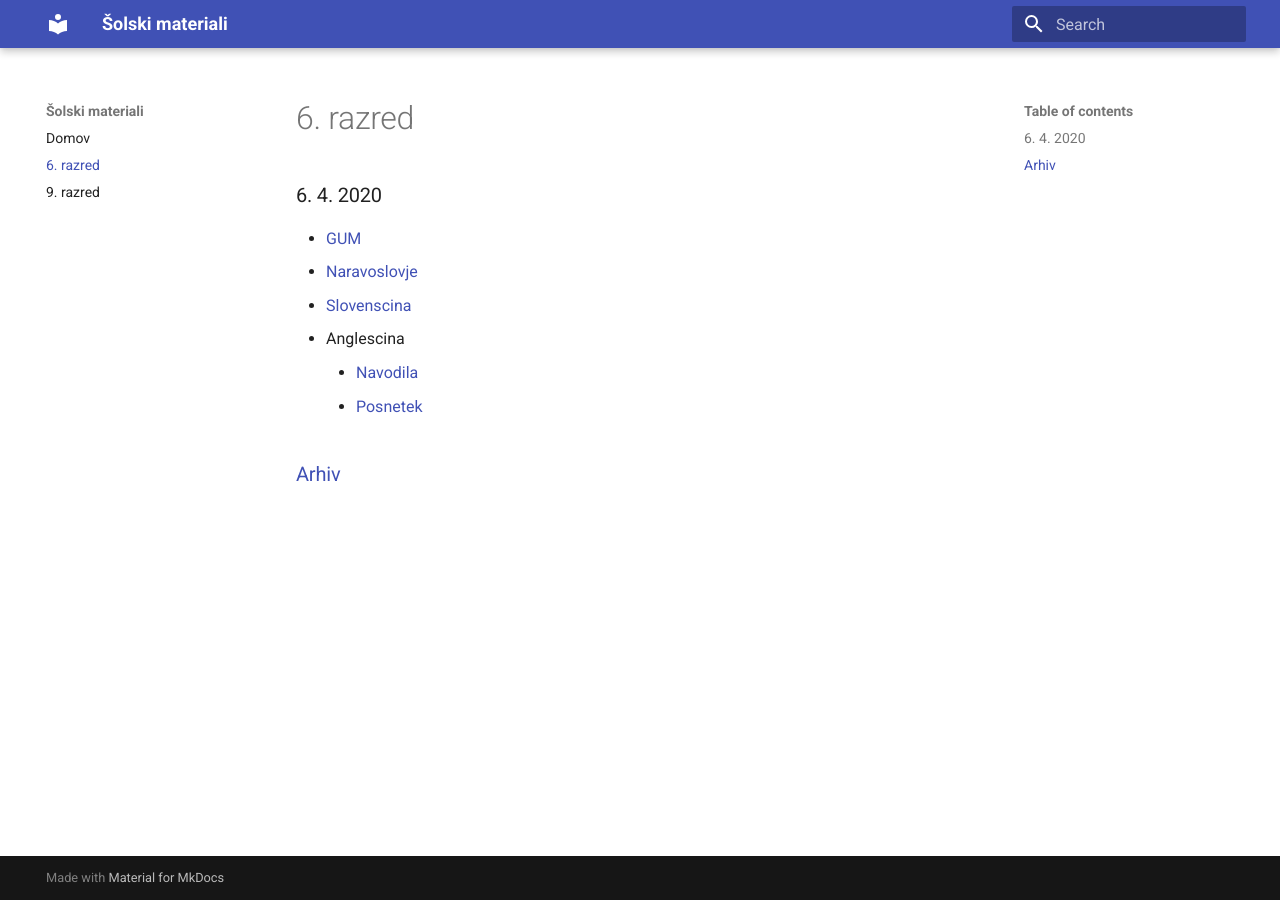
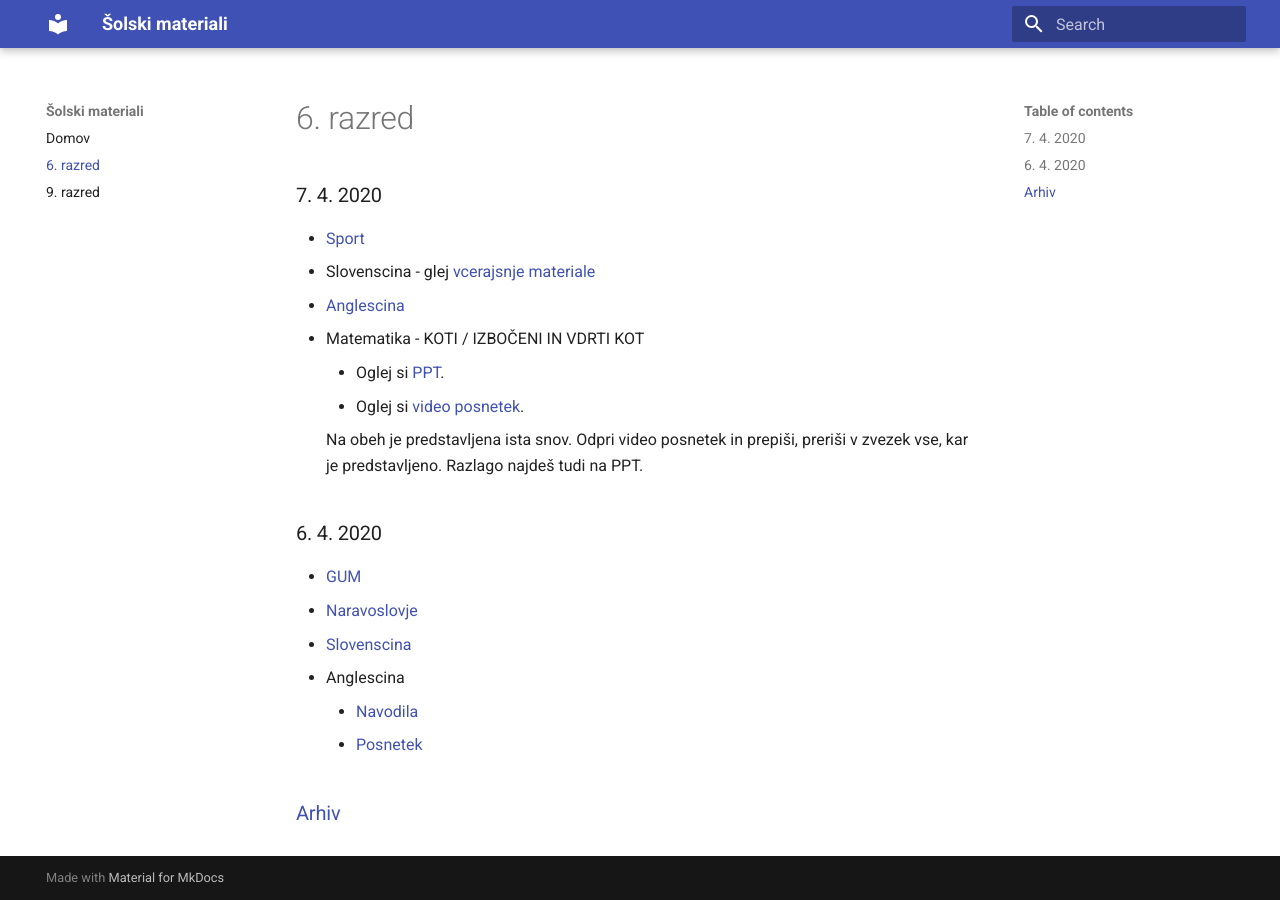
Before and after one commit to skyflyer/solski-materiali, an MkDocs documentation site: the page built from docs/6razred/index.md, in a window 1280 px wide. Built offline with MkDocs 1.6.1 and Material for MkDocs 9.7.7, drawn with Linux system fonts in a browser that asks for light colours.

Commit message:
7. 4. 2020 - 6. razred

```diff
--- a/docs/6razred/index.md
+++ b/docs/6razred/index.md
@@ -2,6 +2,19 @@
 title: 6. razred
 summary: ucna snov za 6. razred
 ---
+
+### 7. 4. 2020
+
+* [Sport](sport/2020-04-07-sport.pdf)
+* Slovenscina - glej [vcerajsnje materiale](slovenscina/2020-04-06-slovenscina.pdf)
+* [Anglescina](anglescina/2020-04-07-anglescina.pdf)
+* Matematika - KOTI / IZBOČENI IN VDRTI KOT
+    * Oglej si [PPT](matematika/2020-04-07-matematika.pdf).
+    * Oglej si [video posnetek](https://www.youtube.com/watch?v=3EiIH3M5anU).
+
+    Na obeh je predstavljena ista snov. Odpri video posnetek in prepiši, preriši v zvezek vse, kar je predstavljeno. Razlago najdeš tudi na PPT.
+
+
 
 ### 6. 4. 2020
 
```
Also changed, not shown: 3 other files.
